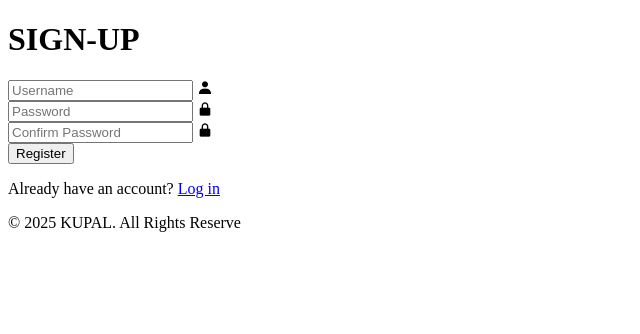
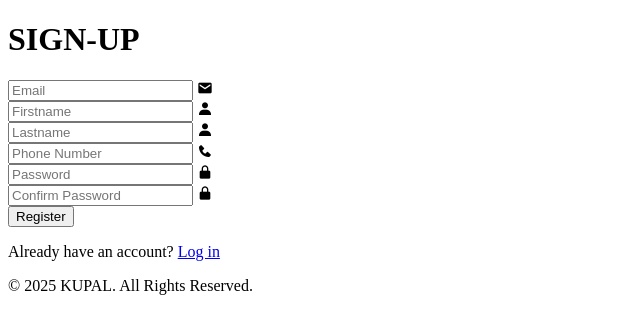
Before and after one commit to SamonteJulesjen-BSIT2E/Marketplace, a PHP site: page /register.php in a window 1280 px wide. Shown: the top 334 px of the page, without its empty margins (0-640 px from the left). Run offline with PHP 8.4, Linux system fonts and the light colour scheme.

Commit message:
updated login and register

```diff
--- a/SYSTEM/Login/register.php
+++ b/SYSTEM/Login/register.php
@@ -1,12 +1,7 @@
 <?php
 session_start();
 
-$host = "localhost";
-$dbUsername = "root";
-$dbPassword = "";
-$dbName = "system";
-
-$conn = new mysqli($host, $dbUsername, $dbPassword, $dbName);
+$conn = new mysqli("localhost", "root", "", "market", 3306,"/data/data/com.termux/files/usr/var/run/mysqld.sock");
 
 if ($conn->connect_error) {
     die("Connection failed: " . $conn->connect_error);
@@ -16,28 +11,30 @@ $error = "";
 $success = "";
 
 if ($_SERVER["REQUEST_METHOD"] == "POST") {
-    $username = trim($_POST['username']);
-    $password = $_POST['password'];  // Plain password, no hashing
-    $confirm_password = $_POST['confirm_password'];
+    $email = trim($_POST['email']);
+    $firstname = trim($_POST['firstname']);
+    $lastname = trim($_POST['lastname']);
+    $phone = trim($_POST['phone']);
+    $role = 'user';
 
-    if (empty($username) || empty($password) || empty($confirm_password)) {
+    if (empty($email) || empty($firstname) || empty($lastname) || empty($phone)) {
         $error = "All fields are required.";
-    } elseif ($password !== $confirm_password) {
-        $error = "Passwords do not match.";
     } else {
-        $stmt = $conn->prepare("SELECT id FROM users WHERE username = ?");
-        $stmt->bind_param("s", $username);
+        // Check if email already exists
+        $stmt = $conn->prepare("SELECT * FROM users WHERE Email = ?");
+        $stmt->bind_param("s", $email);
         $stmt->execute();
         $stmt->store_result();
 
         if ($stmt->num_rows > 0) {
-            $error = "Username already taken.";
+            $error = "Email is already registered.";
+            $stmt->close();
         } else {
             $stmt->close();
 
-            // Insert without hashing password
-            $insert = $conn->prepare("INSERT INTO users (username, password) VALUES (?, ?)");
-            $insert->bind_param("ssis", $username, $password);
+            // Insert new user
+            $insert = $conn->prepare("INSERT INTO users (Email, Firstname, Lastname, phone, role) VALUES (?, ?, ?, ?, ?)");
+            $insert->bind_param("sssss", $email, $firstname, $lastname, $phone, $role);
 
             if ($insert->execute()) {
                 $success = "Registration successful!";
@@ -55,37 +52,51 @@ $conn->close();
 <!DOCTYPE html>
 <html lang="en">
 <head>
-    <meta charset="UTF-8" />
-    <meta name="viewport" content="width=device-width, initial-scale=1" />
+    <meta charset="UTF-8">
     <title>SIGN-UP</title>
-    <link rel="stylesheet" href="register.css" />
-    <link href="https://unpkg.com/boxicons@2.1.4/css/boxicons.min.css" rel="stylesheet" />
+    <link rel="stylesheet" href="register.css">
+    <link href="https://unpkg.com/boxicons@2.1.4/css/boxicons.min.css" rel="stylesheet">
 </head>
 <body>
     <div class="wrapper">
         <form action="" method="POST">
             <h1>SIGN-UP</h1>
 
-            <?php if ($error): ?>
+            <?php if (!empty($error)) : ?>
                 <p style="color: red;"><?php echo htmlspecialchars($error); ?></p>
             <?php endif; ?>
 
-            <?php if ($success): ?>
-                <p style="color: green;"><?php echo $success; ?></p>
+            <?php if (!empty($success)) : ?>
+                <p style="color: green;"><?php echo htmlspecialchars($success); ?></p>
             <?php endif; ?>
 
             <div class="input-box">
-                <input type="text" name="username" placeholder="Username" required />
+                <input type="email" name="email" placeholder="Email" required>
+                <i class="bx bxs-envelope"></i>
+            </div>
+
+            <div class="input-box">
+                <input type="text" name="firstname" placeholder="Firstname" required>
                 <i class="bx bxs-user"></i>
             </div>
 
             <div class="input-box">
-                <input type="password" name="password" placeholder="Password" required />
+                <input type="text" name="lastname" placeholder="Lastname" required>
+                <i class="bx bxs-user"></i>
+            </div>
+
+            <div class="input-box">
+                <input type="text" name="phone" placeholder="Phone Number" required>
+                <i class="bx bxs-phone"></i>
+            </div>
+
+            <div class="input-box">
+                <input type="password" name="password" placeholder="Password" required>
                 <i class="bx bxs-lock-alt"></i>
             </div>
 
             <div class="input-box">
-                <input type="password" name="confirm_password" placeholder="Confirm Password" required />
+                <input type="password" name="confirm_password" placeholder="Confirm Password" required>
                 <i class="bx bxs-lock-alt"></i>
             </div>
 
@@ -97,8 +108,7 @@ $conn->close();
         </form>
     </div>
     <div class="footer">
-  <p>&copy; 2025 KUPAL. All Rights Reserve</p>
-  </div>
-</div>
+        <p>&copy; 2025 KUPAL. All Rights Reserved.</p>
+    </div>
 </body>
 </html>
```
Also changed, not shown: SYSTEM/Login/login.php (+22 -22 lines), SYSTEM/Login/upload.php.php (deleted, +0 -9 lines), market/uploads/1000039049.jpg (added).
